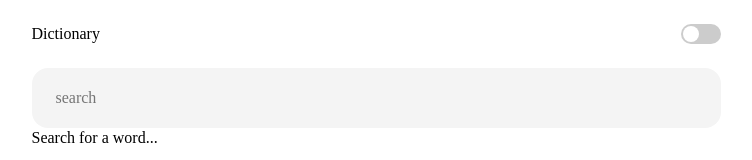
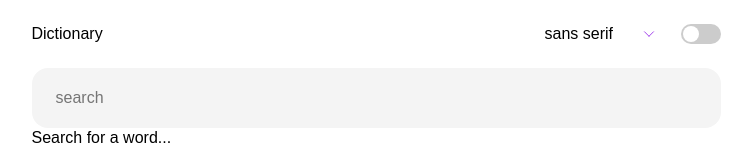
Before and after one commit to dianajohnson13/dictionary, a React (Create React App) app: page / in a window 1280 px wide. Shown: the top 160 px of the page, without its empty margins (264-1016 px from the left). Built offline with nearby package versions, Linux system fonts and the light colour scheme.

Commit message:
Add font selection

```diff
--- a/src/App.css
+++ b/src/App.css
@@ -3,6 +3,7 @@
   --bg-color: white;
   --search_background:#F4F4F4;
   --secondary-color: #A445ED;
+  --select-box-shadow: rgba(0, 0, 0, 0.24) 0px 3px 8px;
 }
 
 .App.dark {
@@ -11,6 +12,7 @@
   --bg-color: #050505;
   --search_background:#1F1F1F;
   --definition-example-text: #757575;
+  --select-box-shadow: #A445ED 0px 3px 8px;
 }
 
 .App {
@@ -34,6 +36,10 @@ header {
   padding: 1.5rem;
 }
 
+.header-left {
+  display: flex;
+}
+
 main {
   max-width: 737px;
   margin: auto;
@@ -53,6 +59,12 @@ main {
   outline-color: var(--secondary-color);
 }
 
+.custom-select-container {
+  position: relative;
+  margin-right: 1.5rem;
+  width: 7rem;
+}
+
 h1 {
   font-size: 4rem;
 }
--- a/src/App.js
+++ b/src/App.js
@@ -1,12 +1,18 @@
 import './App.css';
 import DictionaryPage from './components/DictionaryPage';
 import ThemeSwitch from './components/ThemeSwitch';
+import FontSelector from './components/FontSelector';
 import { useState, useEffect } from 'react';
 
-// const FONTS = {};
+export const FONTS = {
+  "sans serif": "sans-serif",
+  "serif": "serif",
+  "mono": "monospace"
+};
+
 function App() {
   const [ word, setWord ] = useState();
-  // const [ font, setFont ] = useState();
+  const [ font, setFont ] = useState('sans serif');
   const [ theme, setTheme ] = useState('light');
 
   useEffect(() => {
@@ -35,15 +41,23 @@ function App() {
     }
   }
 
+  const onSelectFont = (font) => {
+    setFont(font);
+  }
+
   return (
-    <div className={`App ${theme}`}>
+    <div className={`App ${theme}`} style={{fontFamily: FONTS[font]}}>
       <header>
         <p>Dictionary</p>
-        <div>
-          {/* font picker */}
+        <div className='header-left'>
+          <FontSelector
+            selected={font}
+            options={FONTS}
+            onSelect={onSelectFont}
+          />
           <ThemeSwitch
-              checked={theme === "dark"}
-              onToggle={onSwitchTheme}
+            checked={theme === "dark"}
+            onToggle={onSwitchTheme}
           />
         </div>
       </header>
--- /dev/null
+++ b/src/components/FontSelector.js
@@ -0,0 +1,56 @@
+import { useState, useEffect } from 'react';
+
+import '../styles/FontSelector.css';
+import DownChevron from '../assets/down-chevron.svg';
+
+export default function FontSelector({
+    selected,
+    options,
+    onSelect
+}) {
+    const [ open, setOpen ] = useState();
+    const fontOptions = Object.keys(options);
+
+    useEffect(() => {
+        document.getElementById("font-options").addEventListener("click", onSelectFont, true);
+      })
+
+
+    const toggleOpen = () => {
+        setOpen(!open);
+    }
+
+    const onSelectFont = (event) => {
+        const newSelection = event.target.getAttribute('data-value');
+        toggleOpen();
+        onSelect(newSelection);
+    }
+
+    return (
+        <div className='custom-select-container'>
+            <select
+                name="font"
+                onChange={onSelect}
+                defaultValue={selected}
+            >
+                {fontOptions.map((option, idx) => (
+                    <option key={idx} value={option} style={{fontFamily: option}}>
+                        {option}
+                    </option>
+                ))}
+            </select>
+            <div className="select-selected" onClick={toggleOpen}>
+                {selected}
+                {/* TO DO: add arrow*/}
+                <img src={DownChevron} className='selected-arrow'/>
+            </div>
+            <ul id="font-options" className={`select-items${!open ? ' select-hide' : ''}`}>
+                {fontOptions.map((option, idx) => (
+                    <li key={idx} data-value={option} style={{fontFamily: options[option]}}>
+                        {option}
+                    </li>
+                ))}
+            </ul>
+        </div>
+    );
+}
--- /dev/null
+++ b/src/styles/FontSelector.css
@@ -0,0 +1,50 @@
+.custom-select-container select {
+    display: none; /*hide original SELECT element: */
+  }
+  .select-selected {
+    display: flex;
+    justify-content: space-between;
+  }
+
+  /*style the items (options), including the selected item:*/
+  .select-items li,.select-selected {
+    margin: 0;
+    cursor: pointer;
+    user-select: none;
+  }
+
+  /*style items (options):*/
+  .select-items {
+    position: absolute;
+    top: 100%;
+    left: 0;
+    right: 0;
+    z-index: 99;
+    box-shadow: var(--select-box-shadow);
+    background: var(--bg-color);
+    list-style: none;
+    padding: 0;
+    margin: 0;
+    width: inherit;
+  }
+
+  .select-items li {
+    padding: .5rem .75rem;
+  }
+
+  /*hide the items when the select box is closed:*/
+   .select-hide {
+    display: none;
+  }
+
+  .select-items li:hover {
+    background-color: rgba(0, 0, 0, 0.1);
+  }
+
+  .selected-arrow {
+    width: 1em;
+  }
+
+  .selected-arrow svg {
+    stroke: var(--secondary-color);
+  }
```
Also changed, not shown: src/assets/down-chevron.svg (added).
